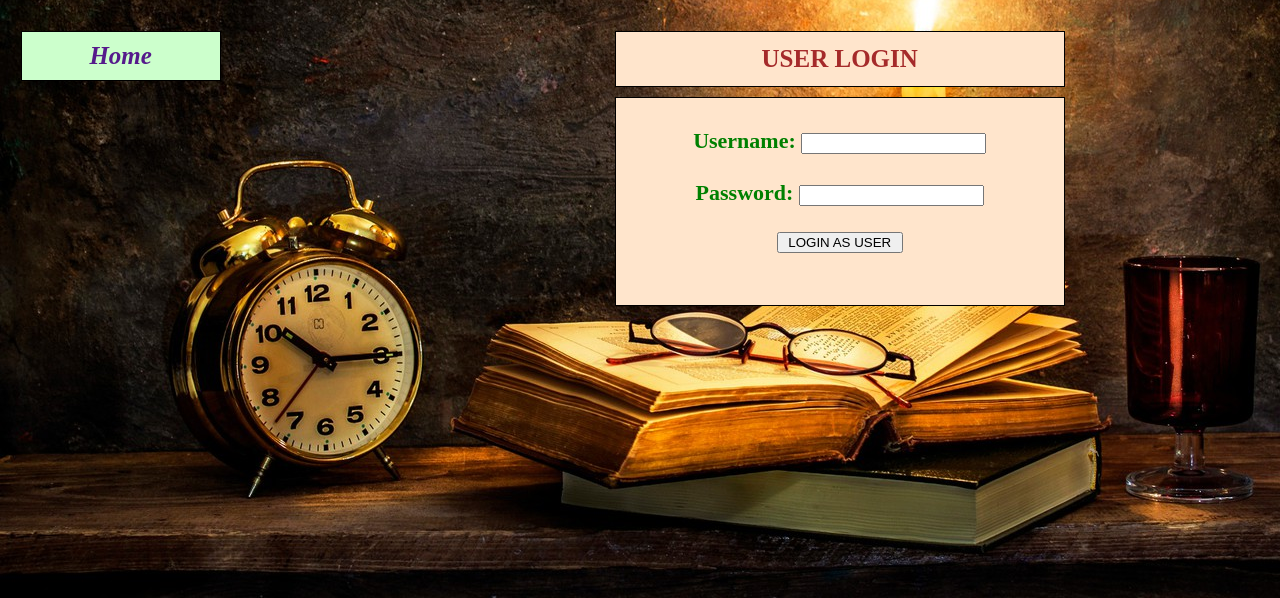
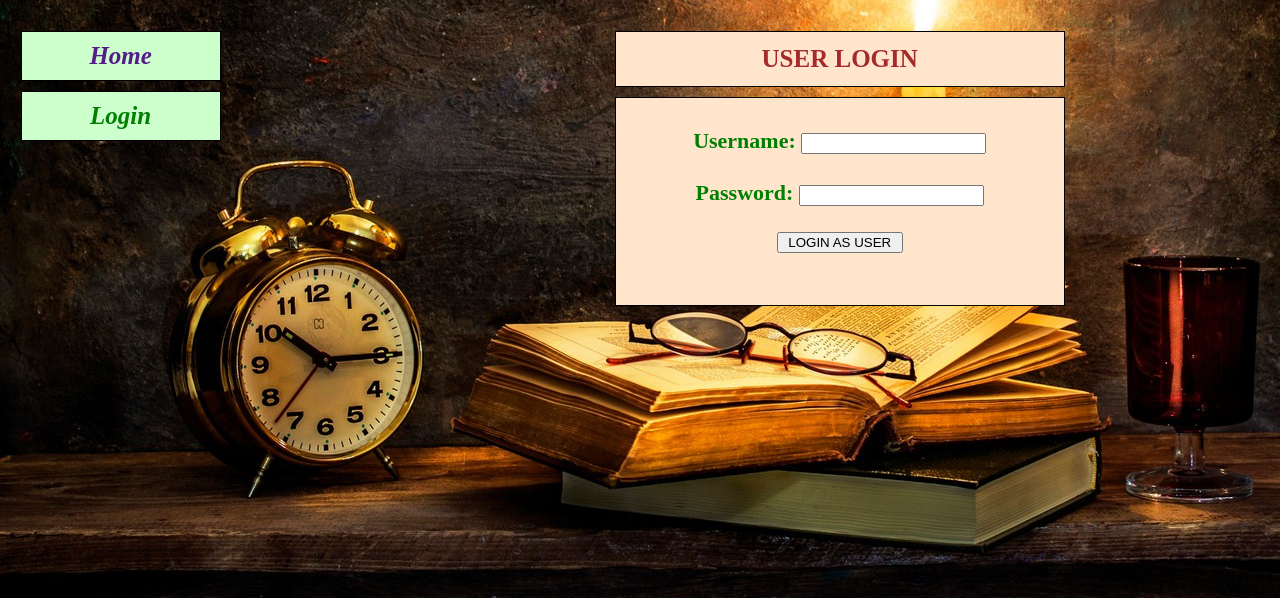
Before and after one commit to luvablenila/final-project, a plain HTML site: page WebContent/UserLogin.html in a window 1280 px wide. Shown: the part 202-800 px from the top of the page. Drawn offline with Linux system fonts and the light colour scheme.

Commit message:
updated user login

```diff
--- a/WebContent/UserLogin.html
+++ b/WebContent/UserLogin.html
@@ -79,6 +79,11 @@
 	<div class="home">
 		<a href="">Home</a>
 	</div>
+
+	<div class="home">
+		<a href="index.html">Login</a>
+	</div>
+
 	<table class="tab hd brown">
 		<tr>
 			<td>USER LOGIN</td>
```
